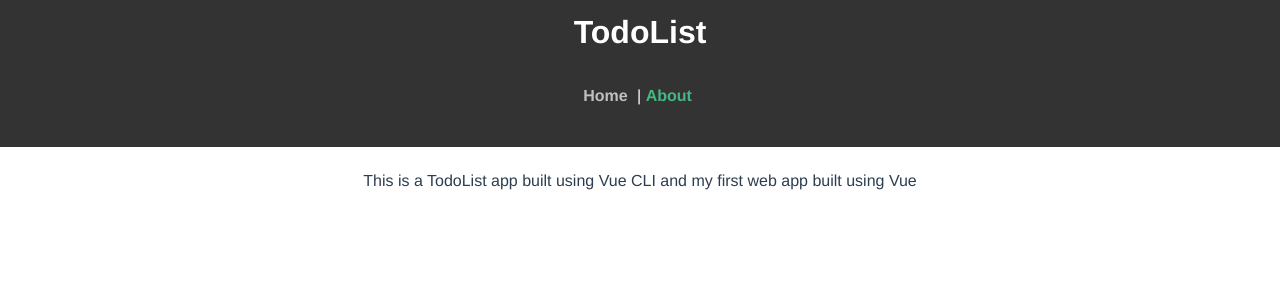
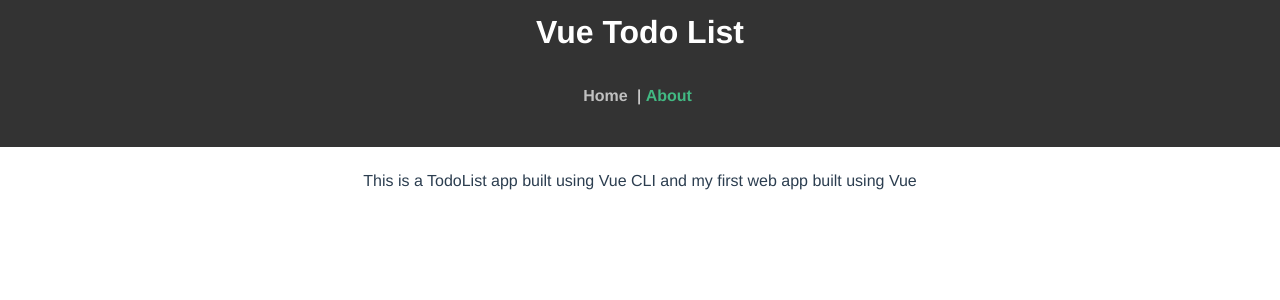
Before and after one commit to dpars88/Vue_1, a Vue app: page /about in a window 1280 px wide. Shown: the top 300 px of the page. Built offline with nearby package versions, Linux system fonts and the light colour scheme.

Commit message:
Add small changes to Header, About, and Home

```diff
--- a/src/components/Layout/Header.vue
+++ b/src/components/Layout/Header.vue
@@ -1,6 +1,6 @@
 <template>
     <header class="header">
-        <h1>TodoList</h1>
+        <h1>Vue Todo List</h1>
     <div id="nav">
       <router-link to="/">Home</router-link> |
       <router-link to="/about">About</router-link>
--- a/src/views/Home.vue
+++ b/src/views/Home.vue
@@ -25,7 +25,7 @@
     deleteTodo(id) {
       axios.delete(`https://jsonplaceholder.typicode.com/todos/${id}`)
         // eslint-disable-next-line no-unused-vars
-        .then(res => this.todos = this.todos.filter(todo => todo.id !== id))
+        .then(res => console.log(res))
         .catch(err => console.log(err));
     },
     addTodo(newTodo) {
```
